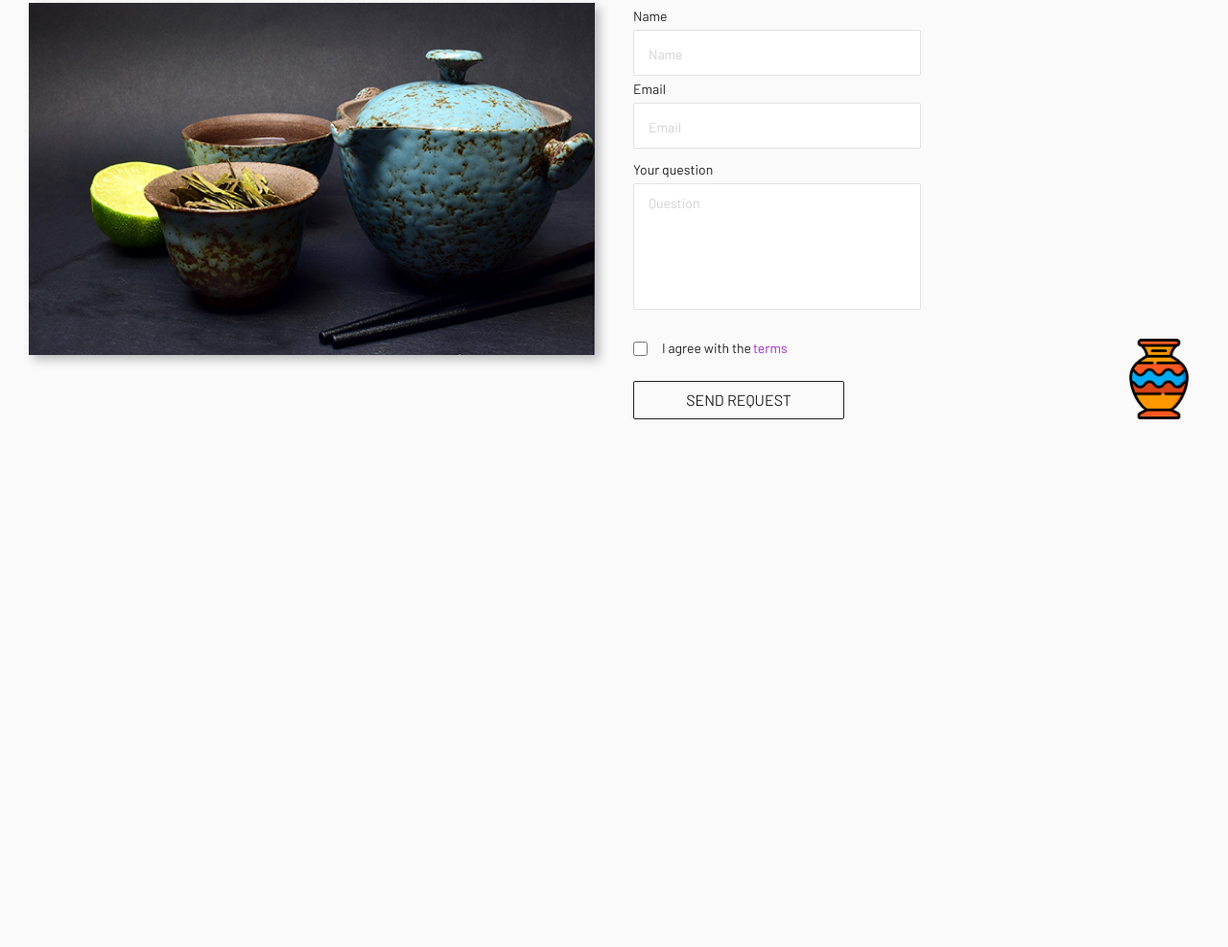
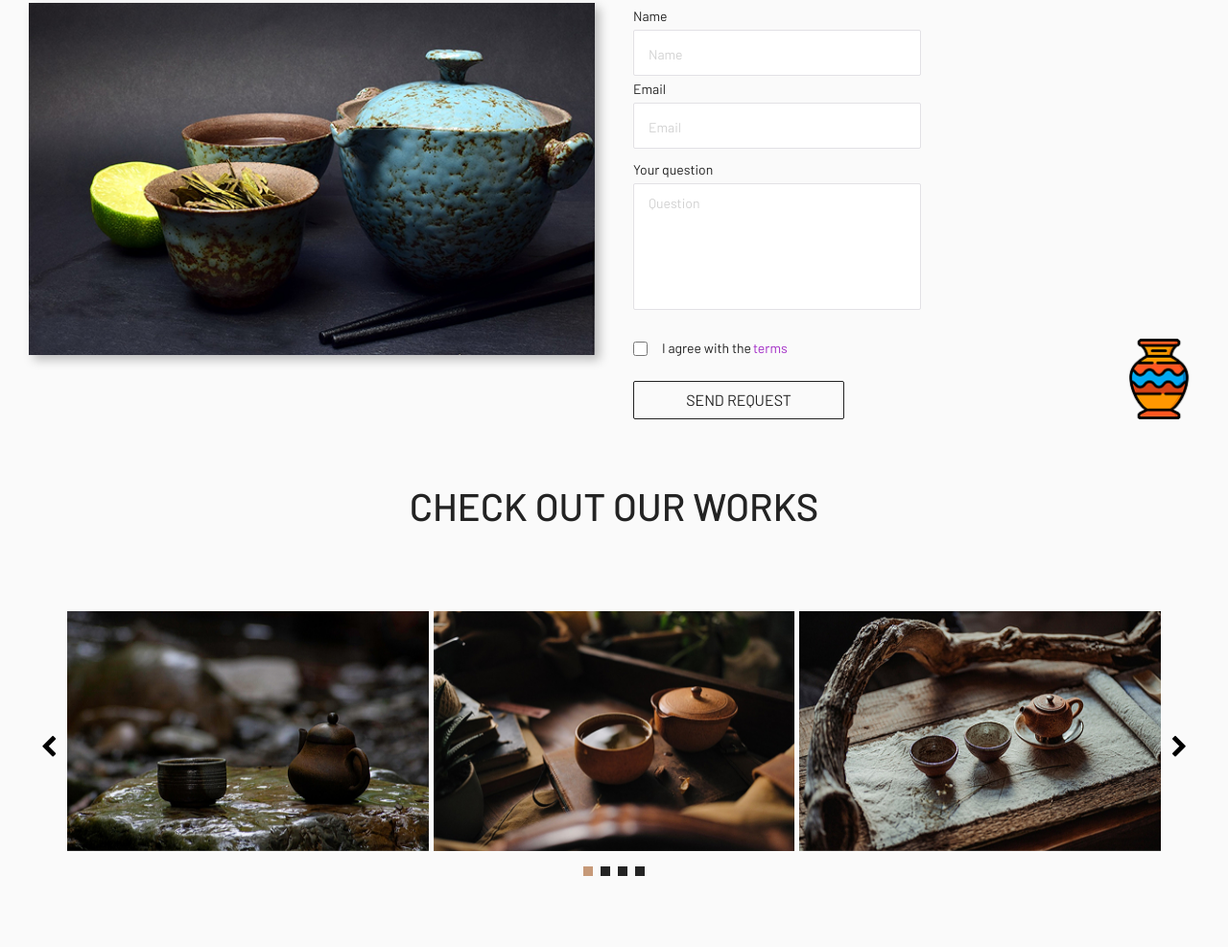
Before and after one commit to Nikichva/Ceramic_Soul, a website built with Vite: page index.html in a window 1280 px wide. Shown: the part 1646-2633 px from the top of the page at 96% size. Before the commit the page ends 2083 px from the top, so only its background shows below. Built offline with nearby package versions, Linux system fonts and the light colour scheme.

Commit message:
added slider

```diff
--- a/package.json
+++ b/package.json
@@ -15,6 +15,7 @@
     "@tailwindcss/vite": "^4.1.11",
     "autoprefixer": "^10.4.21",
     "postcss": "^8.5.6",
+    "swiper": "^11.2.10",
     "tailwindcss": "^4.1.11"
   }
 }
--- a/src/main.js
+++ b/src/main.js
@@ -1,3 +1,11 @@
+// core version + navigation, pagination modules:
+import Swiper from "swiper";
+import { Navigation, Pagination } from "swiper/modules";
+// import Swiper and modules styles
+import "swiper/css";
+import "swiper/css/navigation";
+import "swiper/css/pagination";
+
 import "/src/styles/tailwind.css";
 import "/src/styles/fontello.css";
 import "/src/styles/globals.css";
@@ -12,4 +20,29 @@ const sectionList = ["header.html", "promo.html", "footer.html"];
     const html = await res.text();
     app.insertAdjacentHTML("beforeend", html);
   }
+  // init Swiper:
+  const swiper = new Swiper(".swiper", {
+    slidesPerView: 1,
+    loop: true,
+    pagination: {
+      el: ".swiper-pagination",
+      clikable: true,
+    },
+    navigation: {
+      nextEl: ".icon-right-open",
+      prevEl: ".icon-left-open",
+    },
+    breakpoints: {
+      // when window width is >= 1200px
+      1200: {
+        slidesPerView: 3,
+        spaceBetween: 5,
+      },
+      1920: {
+        spaceBetween: 35,
+        slidesPerView: 3,
+      },
+    },
+    modules: [Navigation, Pagination],
+  });
 })();
--- a/src/sections/promo.html
+++ b/src/sections/promo.html
@@ -130,3 +130,50 @@
     </div>
   </div>
 </section>
+
+<section class="pt-15 2xl:pt-25 px-2.5 pb-25 lg:px-17.5 2xl:px-21">
+  <div class="container mx-auto">
+    <h2 class="title title-h2">check out our works</h2>
+    <div class="relative">
+      <!-- Slider main container -->
+      <div class="swiper mt-10 md:mt-11.5 lg:mt-20">
+        <!-- Additional required wrapper -->
+        <div class="swiper-wrapper 2xl:!gap-9">
+          <!-- Slides -->
+          <div class="swiper-slide 2xl:!w-100">
+            <img
+              src="/src/assets/img/works/tea-1.jpg"
+              alt="tea-1"
+              class="w-full md:!w-100 md:!mx-auto md:!block"
+            />
+          </div>
+          <div class="swiper-slide 2xl:!w-100">
+            <img
+              src="/src/assets/img/works/tea-2.jpg"
+              alt="tea-2"
+              class="w-full md:!w-100 md:!mx-auto md:!block"
+            />
+          </div>
+          <div class="swiper-slide 2xl:!w-100">
+            <img
+              src="/src/assets/img/works/tea-3.jpg"
+              alt="tea-3"
+              class="w-full md:!w-100 md:!mx-auto md:!block"
+            />
+          </div>
+          <div class="swiper-slide 2xl:!w-100">
+            <img
+              src="/src/assets/img/works/tea-2.jpg"
+              alt="tea-2"
+              class="w-full md:!w-100 md:!mx-auto md:!block"
+            />
+          </div>
+        </div>
+      </div>
+      <!-- If we need pagination -->
+      <div class="swiper-pagination !-bottom-8"></div>
+      <span class="icon-left-open works__slider-nav -left-9"></span>
+      <span class="icon-right-open works__slider-nav -right-9"></span>
+    </div>
+  </div>
+</section>
--- a/src/styles/fontello.css
+++ b/src/styles/fontello.css
@@ -11,6 +11,7 @@
   font-family: "fontello";
   font-style: normal;
   font-weight: normal;
+  speak: never;
 
   display: inline-block;
   text-decoration: inherit;
@@ -53,6 +54,12 @@
 .icon-facebook-circled:before {
   content: "\e803";
 } /* '' */
+.icon-left-open:before {
+  content: "\e804";
+} /* '' */
+.icon-right-open:before {
+  content: "\e805";
+} /* '' */
 .icon-shop:before {
   content: "\e835";
 } /* '' */
--- a/src/styles/tailwind.css
+++ b/src/styles/tailwind.css
@@ -54,6 +54,13 @@
   textarea {
     @apply resize-none w-85 md:w-75 h-33 rounded-xs border-1 border-[#E2E1E5] text-dark px-[0.938rem] py-2.5 bg-[#fff] focus:border-none focus:outline focus:outline-dark lg:hover:outline-dark lg:hover:outline placeholder:text-ui-disabled placeholder:text-sm;
   }
+  .swiper-pagination-bullet {
+    @apply !bg-dark !w-2.5 !h-2.5 !rounded-none !opacity-[1];
+  }
+  .swiper-pagination-bullet-active {
+    @apply !bg-ceramic;
+  }
+  .works__slider-nav {
+    @apply hidden lg:block text-2xl absolute top-[50%] transform-gpu top-[50%];
+  }
 }
-@layer utilities {
-}
```
Also changed, not shown: index.html (+1 -0 lines), src/assets/fonts/fontello.woff, src/assets/fonts/fontello.woff2, 1 other file.
